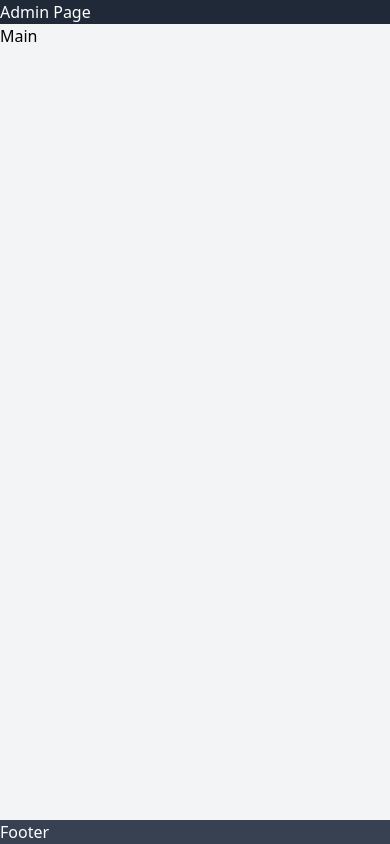
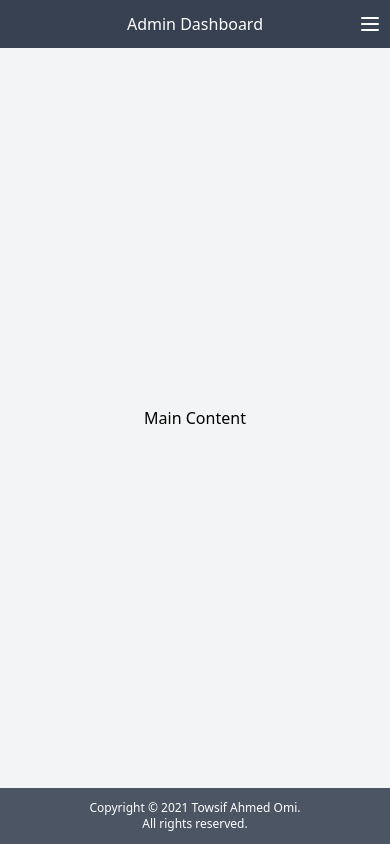
Before and after one commit to towsif031/admin-dashboard-with-tailwindcss, a website built with Vite: page index.html in a window 390 px wide. Built offline with nearby package versions, Linux system fonts and the light colour scheme.

Commit message:
hamburger menu

```diff
--- a/index.html
+++ b/index.html
@@ -4,23 +4,48 @@
 		<meta charset="UTF-8" />
 		<meta http-equiv="X-UA-Compatible" content="IE=edge" />
 		<meta name="viewport" content="width=device-width, initial-scale=1.0" />
-		<title>Admin Page</title>
+		<title>Admin Dashboard</title>
 		<link rel="stylesheet" href="/assets/css/tailwind.css" />
 		<script defer src="/assets/js/main.js"></script>
 	</head>
 	<body class="bg-gray-100">
 		<!-- content wrapper -->
 		<div class="container flex flex-col min-h-screen">
-			<header class="bg-gray-800">
-				<nav class="text-white">
-					<h1>Admin Page</h1>
+			<header class="bg-gray-700 py-3">
+				<nav class="text-white flex">
+					<div class="flex-1">
+						<h1 class="text-center pl-8 lg:pl-0">
+							Admin Dashboard
+						</h1>
+					</div>
+					<div class="lg:hidden">
+						<div class="pr-2">
+							<svg
+								xmlns="http://www.w3.org/2000/svg"
+								class="h-6 w-6"
+								fill="none"
+								viewBox="0 0 24 24"
+								stroke="currentColor"
+							>
+								<path
+									stroke-linecap="round"
+									stroke-linejoin="round"
+									stroke-width="2"
+									d="M4 6h16M4 12h16M4 18h16"
+								/>
+							</svg>
+						</div>
+					</div>
 				</nav>
 			</header>
-			<main class="flex-1">
-				<h1>Main</h1>
+			<main class="flex-1 flex flex-col justify-center items-center">
+				<h1>Main Content</h1>
 			</main>
-			<footer class="bg-gray-700 text-white">
-				<h1>Footer</h1>
+			<footer class="bg-gray-600 text-white py-3 px-1">
+				<p class="text-xs text-center">
+					Copyright &copy; 2021 Towsif Ahmed Omi.
+					<br class="md:hidden" />All rights reserved.
+				</p>
 			</footer>
 		</div>
 	</body>
```
